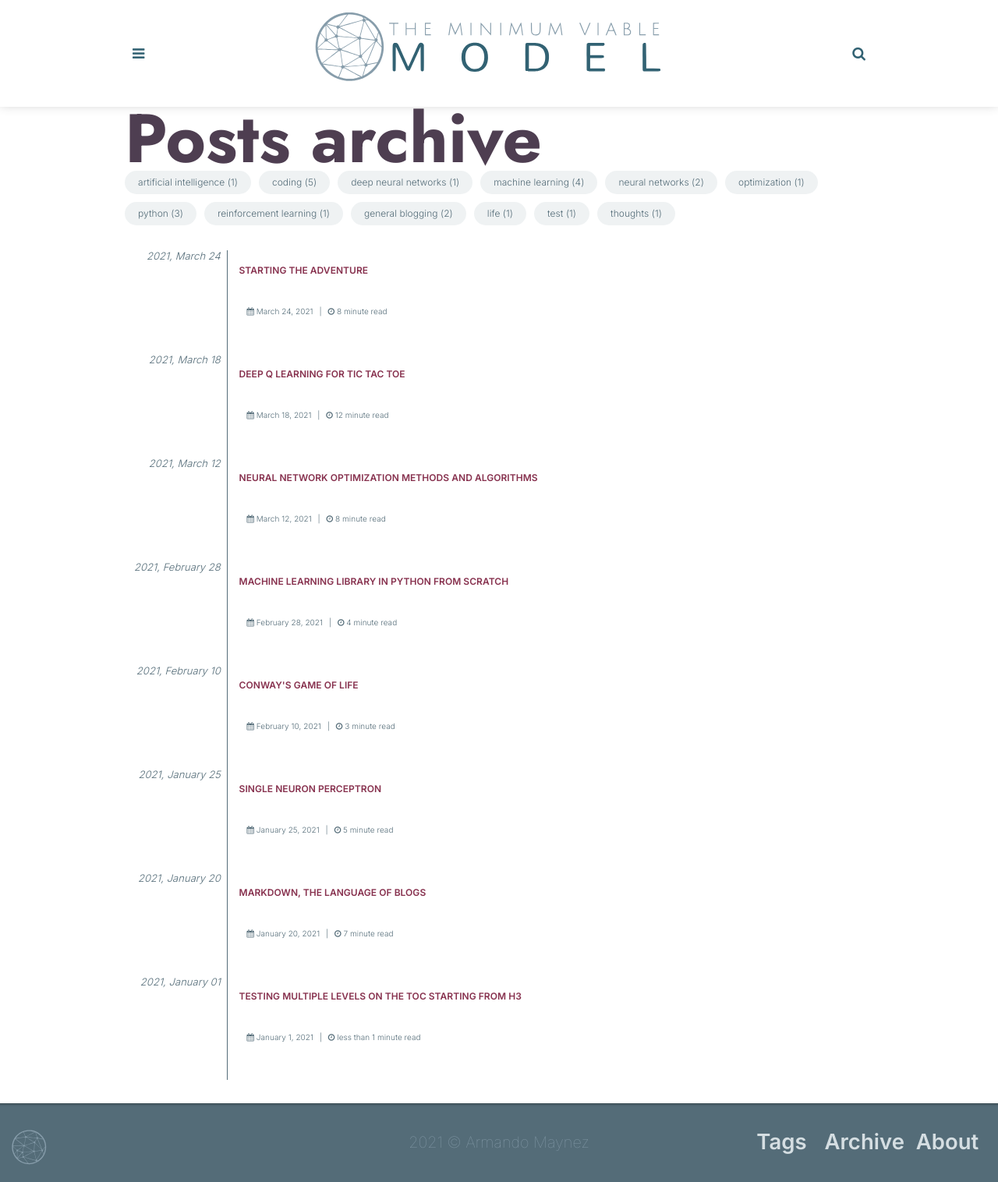
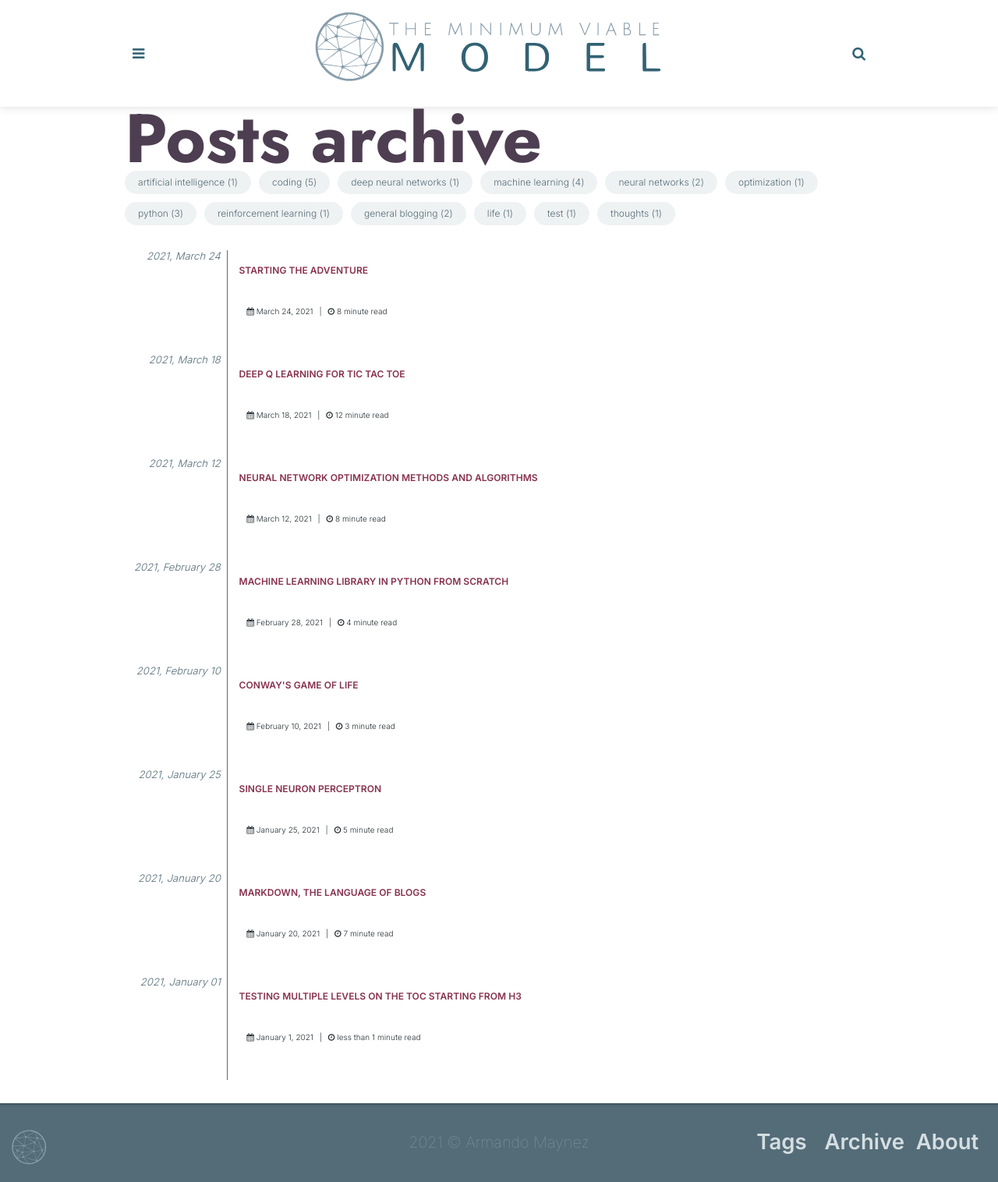
Before and after one commit to the-mvm/the-mvm.github.io, a Jekyll site: the page built from _pages/archive.html, in a window 1280 px wide. Shown: the whole page at 78% size. Built offline with Jekyll 4.4.1, drawn with Linux system fonts in a browser that asks for light colours.

```diff
--- a/assets/css/main.css
+++ b/assets/css/main.css
@@ -436,7 +436,7 @@ html {
 }
 body {
   font-family: var(--font1), sans-serif;
-  color: var(--grey1);
+  color: var(--text);
   margin: 0;
   background-color: white;
   -webkit-font-smoothing: antialiased;
```
